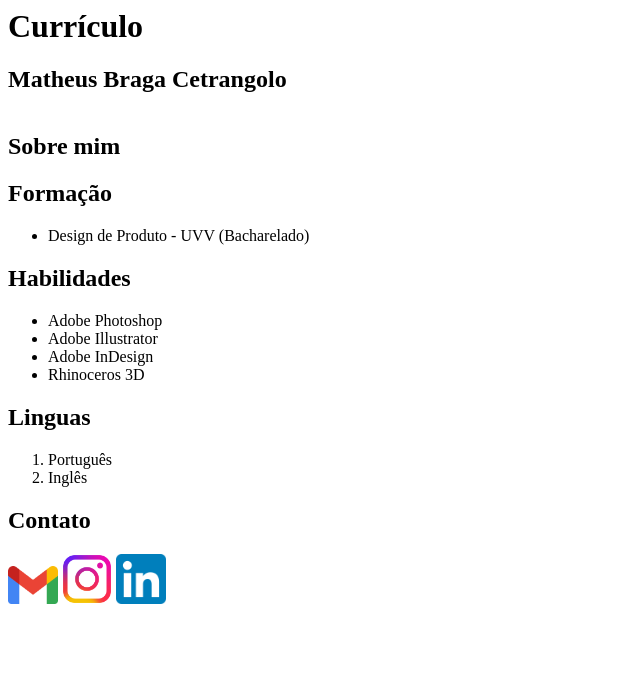
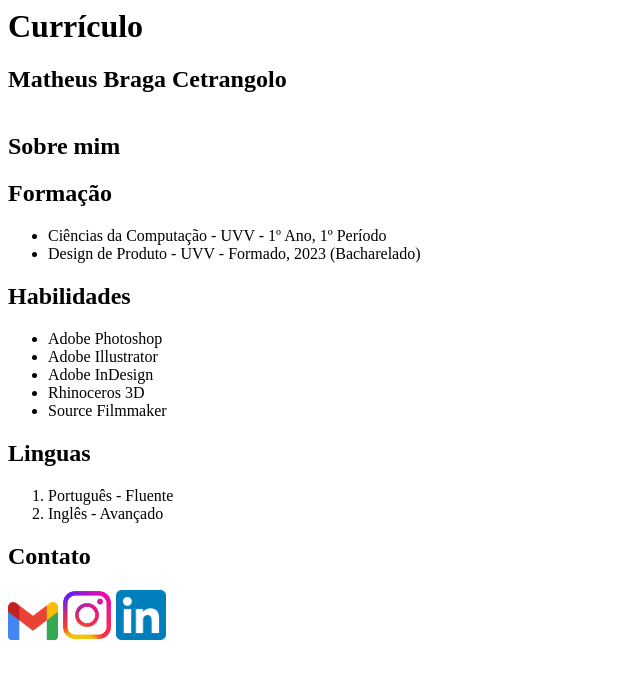
Before and after one commit to Kvyotho/Meu_Curriculo, a plain HTML site: page index.html in a window 1280 px wide. Shown: the whole page, without its empty margins (0-640 px from the left). Drawn offline with Linux system fonts and the light colour scheme.

Commit message:
Update do currículo 28822024
Pasta de imagens adicionada
Atualização na área da formação

```diff
--- a/index.html
+++ b/index.html
@@ -11,7 +11,8 @@
     <h2>Sobre mim</h2>
     <h2>Formação</h2>
     <ul>
-        <li>Design de Produto - UVV (Bacharelado)</li>
+        <li>Ciências da Computação - UVV - 1º Ano, 1º Período</li>
+        <li>Design de Produto - UVV - Formado, 2023 (Bacharelado)</li>
     </ul>
     <h2>Habilidades</h2>
     <ul>
@@ -19,16 +20,17 @@
         <li>Adobe Illustrator</li>
         <li>Adobe InDesign</li>
         <li>Rhinoceros 3D</li>
+        <li>Source Filmmaker</li>
     </ul>
     <h2>Linguas</h2>
     <ol>
-        <li>Português</li>
-        <li>Inglês</li>
+        <li>Português - Fluente</li>
+        <li>Inglês - Avançado</li>
     </ol>
     <h2>Contato</h2>
-    <a href="mailto:matheuscetrangolo12@gmail.com" target="_blank"> <img src="gmail_icon.webp" width="50" alt="E-Mail"></a>
-    <a href="https://www.instagram.com/" target="_blank"> <img src="instagram_icon.png" width="50" alt="instagram"></a>
-    <a href=""> <img src="linkedin_icon.png" width="50" alt=""></a>
+    <a href="mailto:matheuscetrangolo12@gmail.com" target="_blank"> <img src="imagens/gmail_icon.webp" width="50" alt="E-Mail"></a>
+    <a href="https://www.instagram.com/" target="_blank"> <img src="imagens/instagram_icon.png" width="50" alt="instagram"></a>
+    <a href=""> <img src="imagens/linkedin_icon.png" width="50" alt=""></a>
     <p></p>
 </body>
 
```
Also changed, not shown: imagens/gmail_icon.webp (added), imagens/instagram_icon.png (added), imagens/linkedin_icon.png (added).
